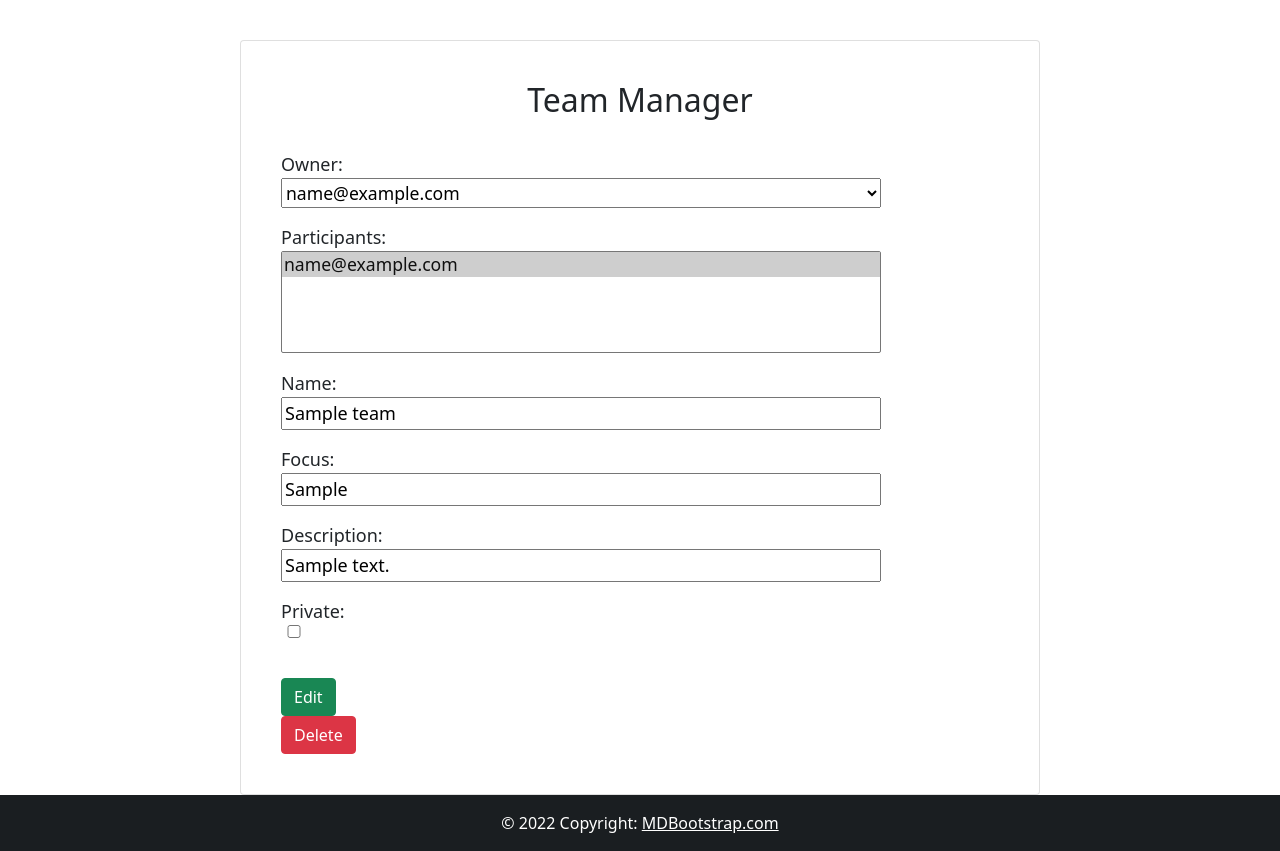
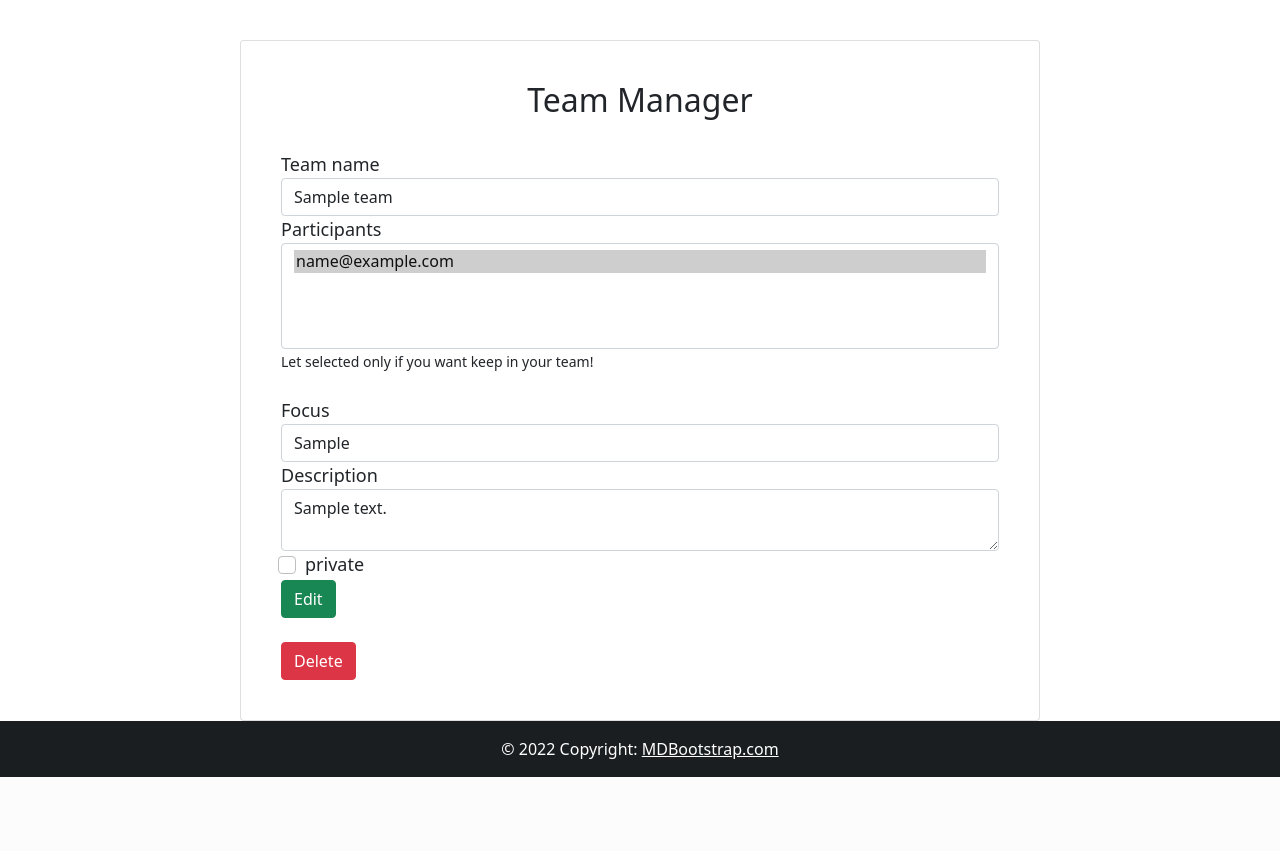
Before and after one commit to oseias-romeiro/TeamsControl, a Django app: page /team/1/ in a window 1280 px wide. Shown: the part 56-907 px from the top of the page. After the commit the page ends 833 px from the top, so only its background shows below. Run offline with Django 4.2, Linux system fonts and the light colour scheme; a user stored in the database is signed in; tables that the repository leaves empty hold one stand-in row (values such as "Sample post"); some libraries are stand-ins or nearby versions.

Commit message:
edit partipants and prohibid create +1 Team

```diff
--- a/app/models.py
+++ b/app/models.py
@@ -48,7 +48,7 @@ class CustomUser(AbstractUser):
 
 class Team(models.Model):
     owner = models.OneToOneField(CustomUser, on_delete=models.CASCADE, primary_key=True, default=CustomUser)
-    participants = models.ManyToManyField(CustomUser, default=CustomUser, related_name='+')
+    participants = models.ManyToManyField(CustomUser, default=CustomUser, related_name='participa')
     name = models.CharField('Name', max_length=20)
     focus = models.CharField('Focus', max_length=50)
     description = models.CharField('Description', max_length=200)
@@ -58,8 +58,4 @@ class Team(models.Model):
         return self.owner
 
 class Membership(models.Model):
-    team = models.ForeignKey(Team, on_delete=models.CASCADE)
-    invites = models.ManyToManyField(CustomUser, related_name='+')
-
-    def __str__(self) -> str:
-        return self.pk
+    a = models.CharField(max_length=10, default="")
--- a/app/templates/includes/navbar.html
+++ b/app/templates/includes/navbar.html
@@ -24,9 +24,11 @@
             <li class="nav-item">
                 <a class="nav-link" href="/profile/{{ user.pk }}">Profile</a>
             </li>
-            <li class="nav-item">
-                <a class="nav-link" href="/team/{{ user.pk }}/">My Team</a>
-            </li>
+            {% if user.team %}
+                <li class="nav-item">
+                    <a class="nav-link" href="/team/{{ user.pk }}/">My Team</a>
+                </li>
+            {% endif %}
             {% endif %}
         </ul>
     </div>
--- a/app/templates/team.html
+++ b/app/templates/team.html
@@ -8,29 +8,38 @@
         <br>
 
         <form action="" method="post">{% csrf_token %}
-            {{ form.as_p }}
-            <br>
+            <input type="text" name="owner" value="{{ user.pk }}" hidden>
+            <div class="form-group">
+                <label for="name">Team name</label>
+                <input type="text" class="form-control" name="name" value="{{ team.name }}">
+            </div>
+            <label for="participants">Participants</label>
+            <select class="form-select" name="participants" id="id_participants" multiple>
+                {% for p in team.participants.all %}
+                    <option value="{{ p.pk }}" selected>{{ p.email }}</option>
+                {% endfor %}
+            </select>
+            <small>Let selected only if you want keep in your team!</small>
+            <br><br>
+            <div class="form-group">
+                <label for="focus">Focus</label>
+                <input type="text" class="form-control" name="focus" value="{{ team.focus }}">
+            </div>
+            <div class="form-group">
+                <label for="description">Description</label>
+                <textarea class="form-control" name="description">{{ team.description }}</textarea>
+            </div>
+            <div class="form-check">
+                <input class="form-check-input" type="checkbox" name="private" value="1"
+                {% if team.private %} selected {% endif %}
+                >
+                <label class="form-check-label" for="private">private</label>
+            </div>
             <button type="submit" class="btn btn-success">Edit</button>
         </form>
+        <br>
         <a href="/deleteTeam/{{ user.pk }}/"><button class="btn btn-danger">Delete</button></a>
     </div>
-
-    <style>
-        #id_owner {
-            pointer-events: none;
-            width: 600px;
-            height: 30px;
-            font-size: 1.1rem;
-        }
-        #id_participants {
-            width: 600px;
-            font-size: 1.1rem;
-        }
-        #id_private {
-            margin-left: -40%;
-        }
-    </style>
-
 </div>
 
 {% endblock %}
--- a/app/urls.py
+++ b/app/urls.py
@@ -1,6 +1,6 @@
 from django.urls import path
 
-from .views import TemplateView, CreateUserView, EditProfile, TeamCreate, IndexView, TeamView, DeleteTeam;
+from .views import TemplateView, CreateUserView, EditProfile, TeamCreate, IndexView, TeamView, DeleteTeam, JoinTeam;
 
 urlpatterns = [
     path('', IndexView.as_view(), name = 'index'),
@@ -9,6 +9,7 @@ urlpatterns = [
     path('profile/<int:pk>/', EditProfile.as_view()),
     path('team/<int:pk>/', TeamView.as_view()),
     path('deleteTeam/<int:pk>/', DeleteTeam.as_view()),
+    path('joinTeam/<int:pk>/', JoinTeam.as_view()),
 ]
 
 # error routes handler
--- a/app/views.py
+++ b/app/views.py
@@ -30,7 +30,7 @@ class EditProfile(LoginRequiredMixin, UpdateView):
 class TeamCreate(LoginRequiredMixin, CreateView):
     template_name = 'teamCreate.html'
     success_url = reverse_lazy('index')
-    fields = ['owner', 'name', 'focus', 'description', 'private']
+    fields = ['owner', 'participants', 'name', 'focus', 'description', 'private']
     model = Team
 
 class TeamView(LoginRequiredMixin, UpdateView):
@@ -43,3 +43,9 @@ class DeleteTeam(LoginRequiredMixin, DeleteView):
     model = Team
     template_name = 'team_delete.html'
     success_url = reverse_lazy('index')
+
+class JoinTeam(LoginRequiredMixin, UpdateView):
+    template_name = 'joinTeam.html'
+    success_url = reverse_lazy('index')
+    fields = ['participants']
+    model = Team
```
Also changed, not shown: app/templates/index.html (+9 -4 lines), app/templates/joinTeam.html (added, +31 -0 lines), app/templates/teamCreate.html (+3 -4 lines), app/migrations/0015_remove_membership_invites.py (added), app/migrations/0016_remove_membership_team_membership_a.py (added), app/migrations/0017_alter_team_participants.py (added).
